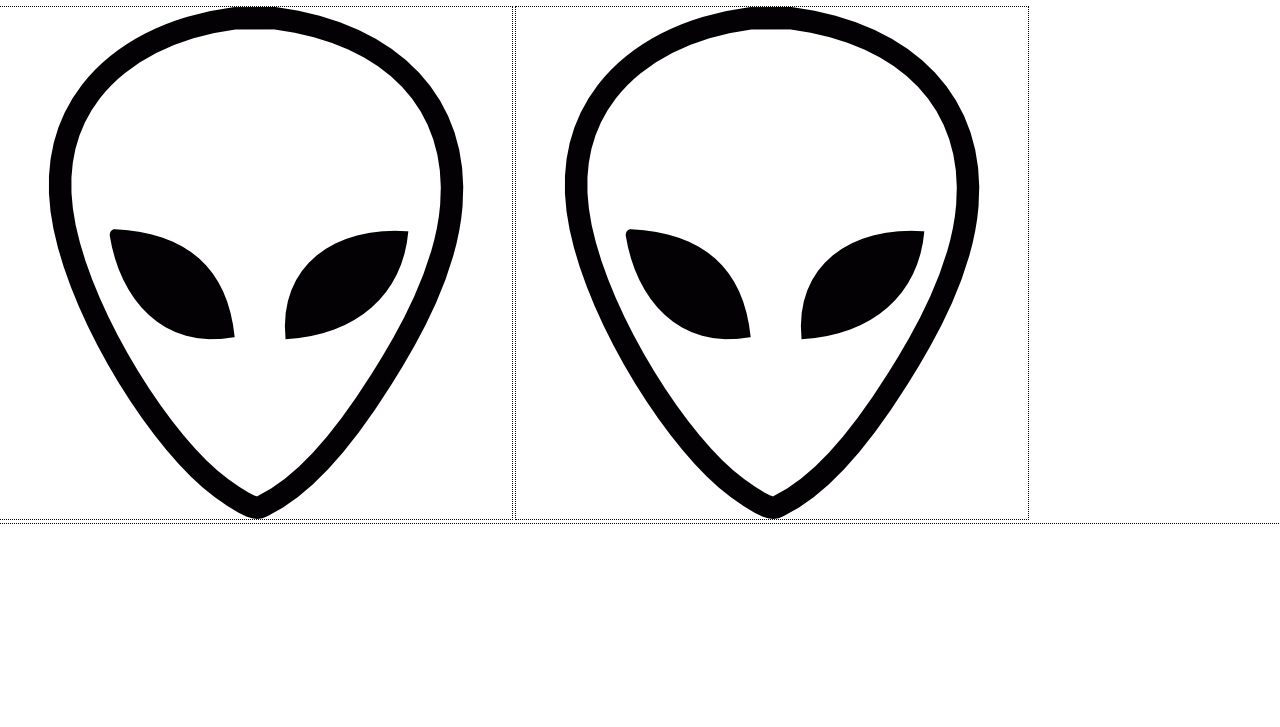
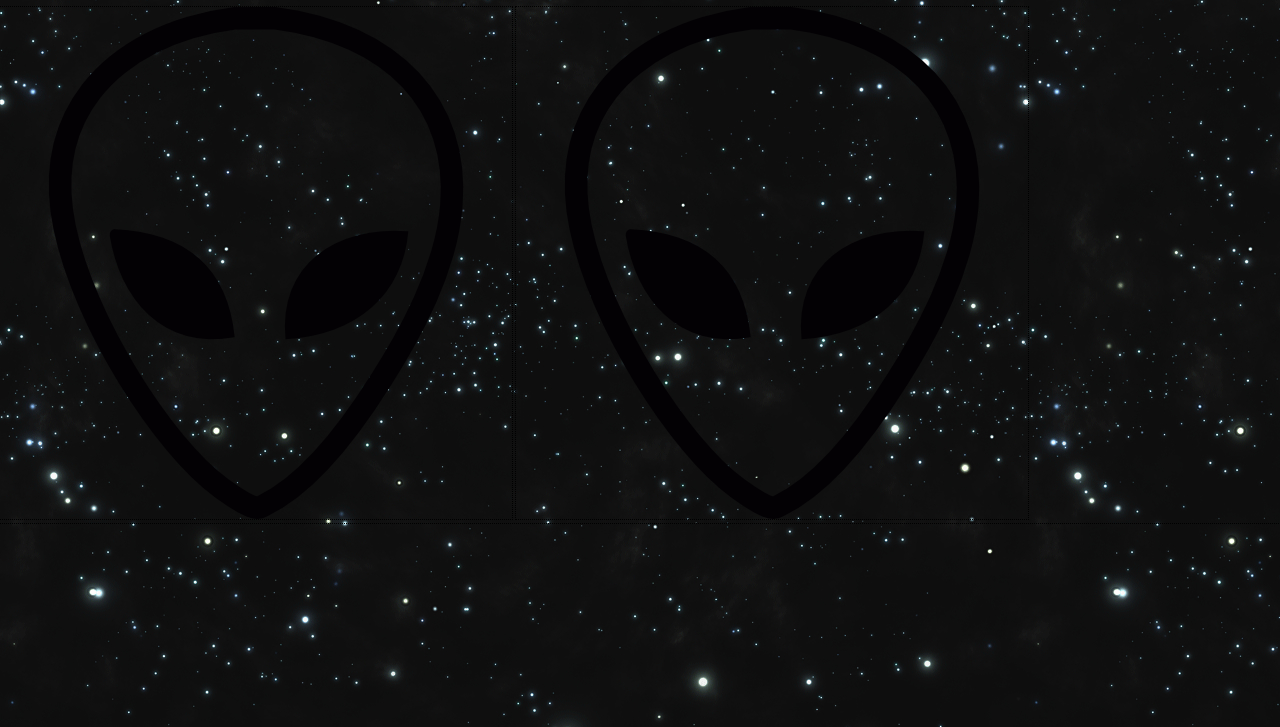
Before and after one commit to luiguzman/google-doodle, a plain HTML site: page index.html in a window 1280 px wide. Shown: the part 73-800 px from the top of the page. Drawn offline with nearby package versions, Linux system fonts and the light colour scheme.

Commit message:
Background

```diff
--- a/css/styles.css
+++ b/css/styles.css
@@ -8,3 +8,7 @@
 * {
     outline: 1px dotted black;
 }
+
+body{
+  background:url(../img/space_hd.jpg);
+}
```
Also changed, not shown: img/space_hd.jpg (added).
